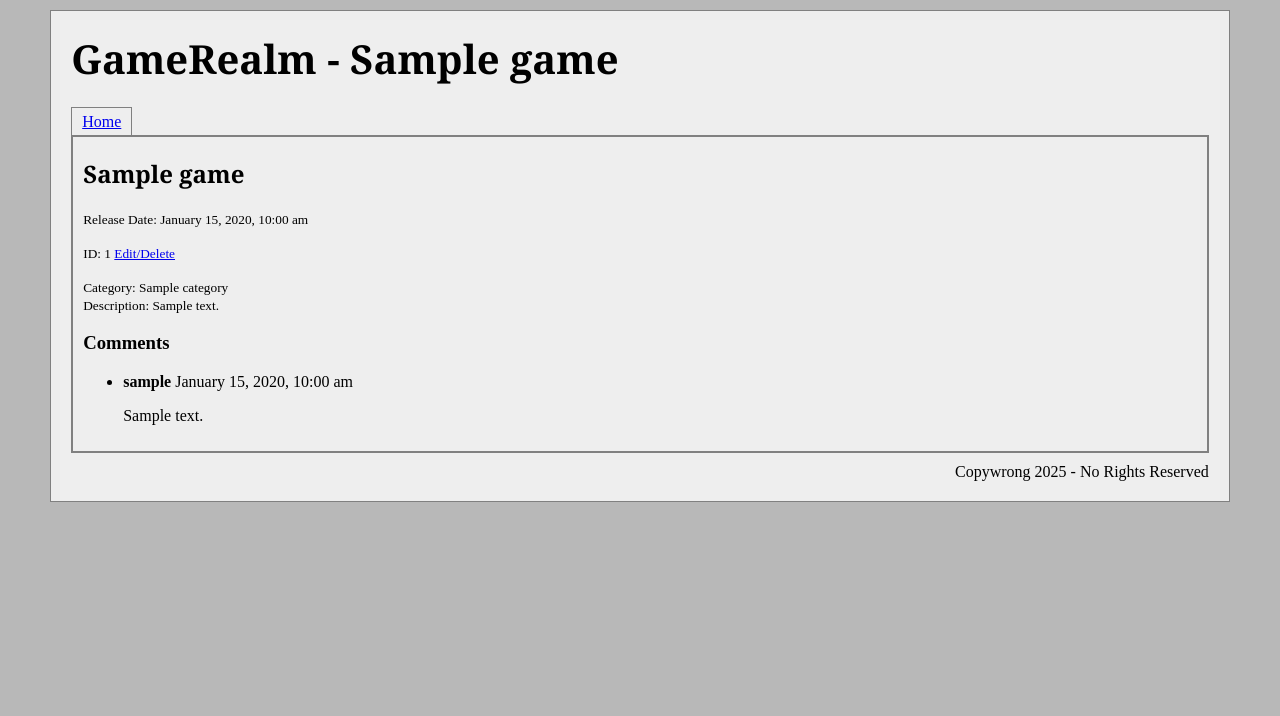
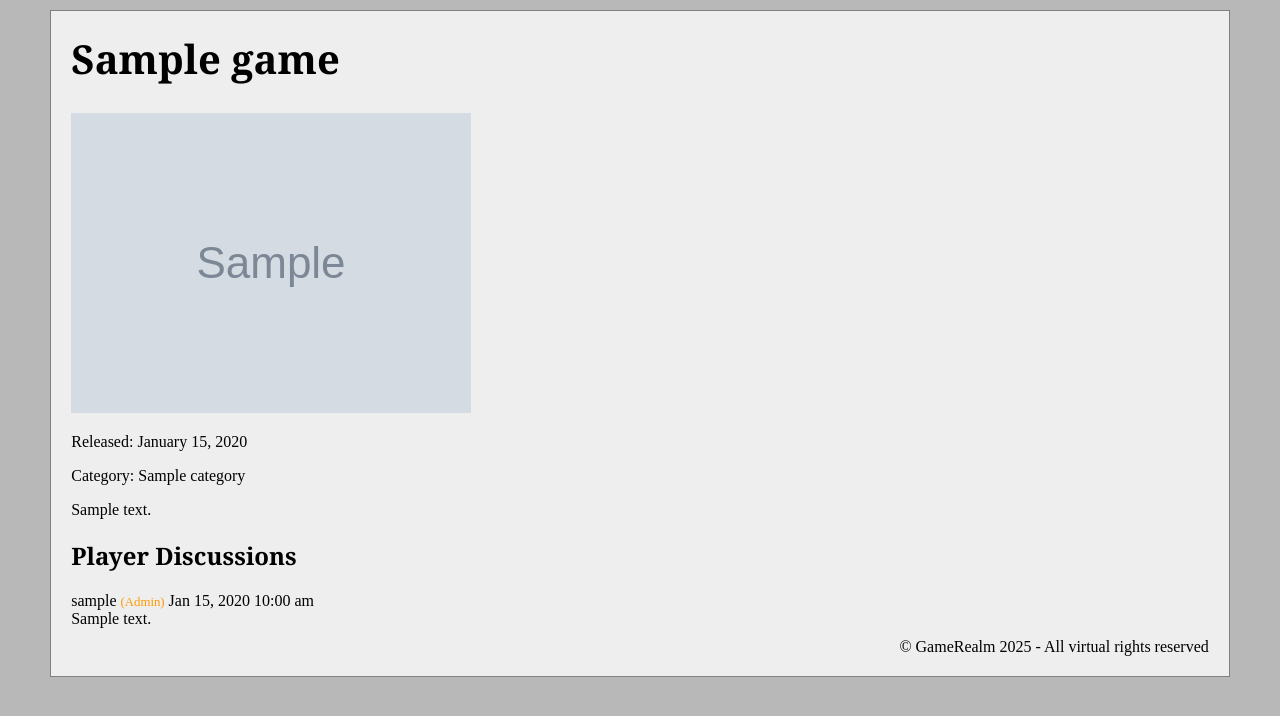
Before and after one commit to William-WYL/gamerealm-cms-project, a PHP site: page /comments/show_comments.php?id=1 in a window 1280 px wide. Shown: the top 716 px of the page. Run offline with PHP 8.4, Linux system fonts and the light colour scheme; the visitor is signed in with stand-in values (Sample User, id 1); tables that the repository leaves empty or names only in its code hold one stand-in row (values such as "Sample post"); grey boxes marked "Sample" are stand-in pictures.

```diff
--- a/comments/show_comments.php
+++ b/comments/show_comments.php
@@ -4,115 +4,136 @@
 
     Name: Wei Wang
     Date: February 6, 2025
-    Description: Display a single game post with comments.
+    Description: Display a single game post with user comments.
 
  ****************/
 
 require('../tools/connect.php');
 
-// Validate the game ID
+// Validate game ID from query parameters
 if (!isset($_GET['id']) || !filter_var($_GET['id'], FILTER_VALIDATE_INT)) {
-  header("refresh:1; URL=../index.php");
-  die("Invalid game post ID."); // Stop execution if the ID is missing or invalid
+  header("Location: ../index.php");
+  exit("Invalid game ID.");
 }
 
-$id = $_GET['id'];
+$game_id = $_GET['id'];
 
-// Fetch the game post by ID with its category name
+// Retrieve game details with category information
 $gameQuery = "
-    SELECT g.*, c.category_name
+    SELECT
+        g.id,
+        g.title,
+        g.description,
+        g.release_date,
+        g.cover_image,
+        c.category_name
     FROM games g
     LEFT JOIN categories c ON g.category_id = c.category_id
-    WHERE g.id = :id
+    WHERE g.id = :game_id
 ";
+
+try {
   $gameStatement = $db->prepare($gameQuery);
-$gameStatement->bindValue(':id', $id, PDO::PARAM_INT);
+  $gameStatement->bindValue(':game_id', $game_id, PDO::PARAM_INT);
   $gameStatement->execute();
   $game = $gameStatement->fetch(PDO::FETCH_ASSOC);
 
-// If no game post is found, display an error message
   if (!$game) {
-  header("refresh:1; URL=../index.php");
-  die("Game post not found.");
+    header("Location: ../index.php");
+    exit("Game not found.");
+  }
+} catch (PDOException $e) {
+  die("Database error: " . $e->getMessage());
 }
 
-// Fetch comments for the current game
-$commentQuery = "SELECT * FROM comments WHERE game_id = :game_id ORDER BY created_at DESC";
+// Retrieve comments with user information
+$commentQuery = "
+    SELECT
+        cm.content,
+        cm.created_at,
+        u.username,
+        u.role
+    FROM comments cm
+    JOIN users u ON cm.user_id = u.id
+    WHERE cm.game_id = :game_id
+    ORDER BY cm.created_at DESC
+";
+
+try {
   $commentStatement = $db->prepare($commentQuery);
-$commentStatement->bindValue(':game_id', $id, PDO::PARAM_INT);
+  $commentStatement->bindValue(':game_id', $game_id, PDO::PARAM_INT);
   $commentStatement->execute();
   $comments = $commentStatement->fetchAll(PDO::FETCH_ASSOC);
+} catch (PDOException $e) {
+  die("Database error: " . $e->getMessage());
+}
 
 ?>
 
-<!-- Full Game Post -->
 <!DOCTYPE html>
 <html lang="en">
 
 <head>
-  <meta charset="utf-8">
+  <meta charset="UTF-8">
   <title>GameRealm - <?= htmlspecialchars($game['title']) ?></title>
-  <link rel="stylesheet" href="../main.css" type="text/css">
+  <link rel="stylesheet" href="../main.css">
 </head>
 
 <body>
   <div id="wrapper">
     <div id="header">
-      <h1><a href="../index.php">GameRealm - <?= htmlspecialchars($game['title']) ?></a></h1>
-    </div> <!-- END div id="header" -->
-    <ul id="menu">
-      <li><a href="../index.php">Home</a></li>
-    </ul> <!-- END div id="menu" -->
-    <div id="all_games">
-      <div class="game_post">
-        <h2><?= htmlspecialchars($game['title']) ?></h2>
-        <p>
-          <small>
-            Release Date:
-            <?= date("F j, Y, g:i a", strtotime($game['release_date'])) ?>
-          </small>
-        </p>
-        <p>
-          <small>
-            ID: <?= htmlspecialchars($game['id']) ?>
-            <a href="../games/edit.php?id=<?= htmlspecialchars($game['id']) ?>">Edit/Delete</a>
-          </small>
-        </p>
-        <div class='game_category'>
-          <small>
-            Category:
-            <?= !empty($game['category_name']) ? htmlspecialchars($game['category_name']) : 'Uncategorized' ?>
-          </small>
-        </div>
-        <div class='game_description'>
-          <small>
-            Description: <?= htmlspecialchars($game['description']) ?>
-          </small>
+      <h1><a href="../index.php"><?= htmlspecialchars($game['title']) ?></a></h1>
     </div>
 
-        <!-- Display Comments -->
-        <div id="comments">
-          <h3>Comments</h3>
+    <!-- Game Details Section -->
+    <div class="game-post">
+      <img src="../asset/images/<?= htmlspecialchars($game['cover_image']) ?>"
+        alt="<?= htmlspecialchars($game['title']) ?> Cover">
+
+      <div class="game-meta">
+        <p>Released: <?= date("F j, Y", strtotime($game['release_date'])) ?></p>
+        <p>Category: <?= htmlspecialchars($game['category_name'] ?? 'Uncategorized') ?></p>
+      </div>
+
+      <div class="game-description">
+        <?= htmlspecialchars($game['description']) ?>
+      </div>
+    </div>
+
+    <!-- Comments Section -->
+    <div class="comments-section">
+      <h2>Player Discussions</h2>
+
       <?php if (!empty($comments)): ?>
-            <ul>
+        <div class="comments-list">
           <?php foreach ($comments as $comment): ?>
-                <li>
-                  <strong><?= htmlspecialchars($comment['username']) ?></strong>
-                  <span><?= date("F j, Y, g:i a", strtotime($comment['created_at'])) ?></span>
-                  <p><?= htmlspecialchars($comment['content']) ?></p>
-                </li>
+            <div class="comment">
+              <div class="comment-header">
+                <span class="user-name">
+                  <?= htmlspecialchars($comment['username']) ?>
+                  <?php if ($comment['role'] === 'admin'): ?>
+                    <span class="admin-badge">(Admin)</span>
+                  <?php endif; ?>
+                </span>
+                <span class="comment-date">
+                  <?= date("M j, Y g:i a", strtotime($comment['created_at'])) ?>
+                </span>
+              </div>
+              <div class="comment-content">
+                <?= htmlspecialchars($comment['content']) ?>
+              </div>
+            </div>
           <?php endforeach; ?>
-            </ul>
+        </div>
       <?php else: ?>
-            <p>No comments yet. Be the first to comment!</p>
+        <p class="no-comments">Be the first to discuss this game!</p>
       <?php endif; ?>
     </div>
+
+    <div id="footer">
+      © GameRealm 2025 - All virtual rights reserved
     </div>
   </div>
-    <div id="footer">
-      Copywrong 2025 - No Rights Reserved
-    </div> <!-- END div id="footer" -->
-  </div> <!-- END div id="wrapper" -->
 </body>
 
 </html>
--- a/tools/authenticate.php
+++ b/tools/authenticate.php
@@ -15,11 +15,11 @@ if (session_status() === PHP_SESSION_NONE) {
 // Verify admin session
 if (!isset($_SESSION['role']) || $_SESSION['role'] !== 'admin') {
   // Clear any existing session data
-  $_SESSION = array();
+  // $_SESSION = array();
 
   // Send forbidden status and redirect
-  header('HTTP/1.1 403 Forbidden');
-  header('Location: login.php');
+  // header('HTTP/1.1 403 Forbidden');
+  header('Location: ../users/login.php');
   exit('Access Denied: Administrator privileges required');
 }
 
--- a/users/process_register.php
+++ b/users/process_register.php
@@ -1,3 +1,4 @@
+<!-- process_register.php -->
 <?php
 require_once '../tools/connect.php';
 
--- a/users/register.css
+++ b/users/register.css
@@ -1,3 +1,3 @@
 #user_register input {
-  width: 320px;
+  width: 220px;
 }
```
Also changed, not shown: users/register.php (+27 -2 lines). Lines whose indentation alone changed are shown as unchanged.
